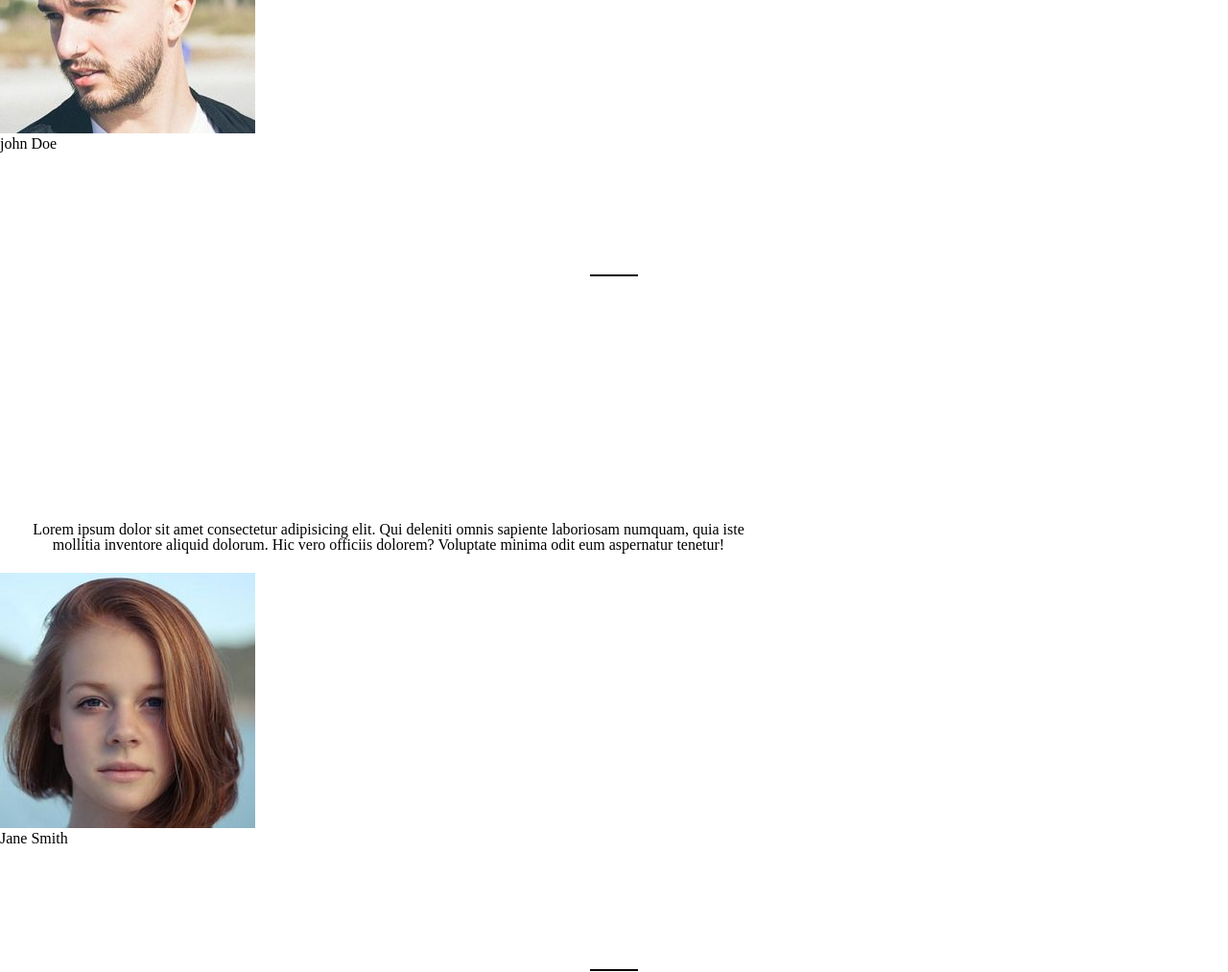
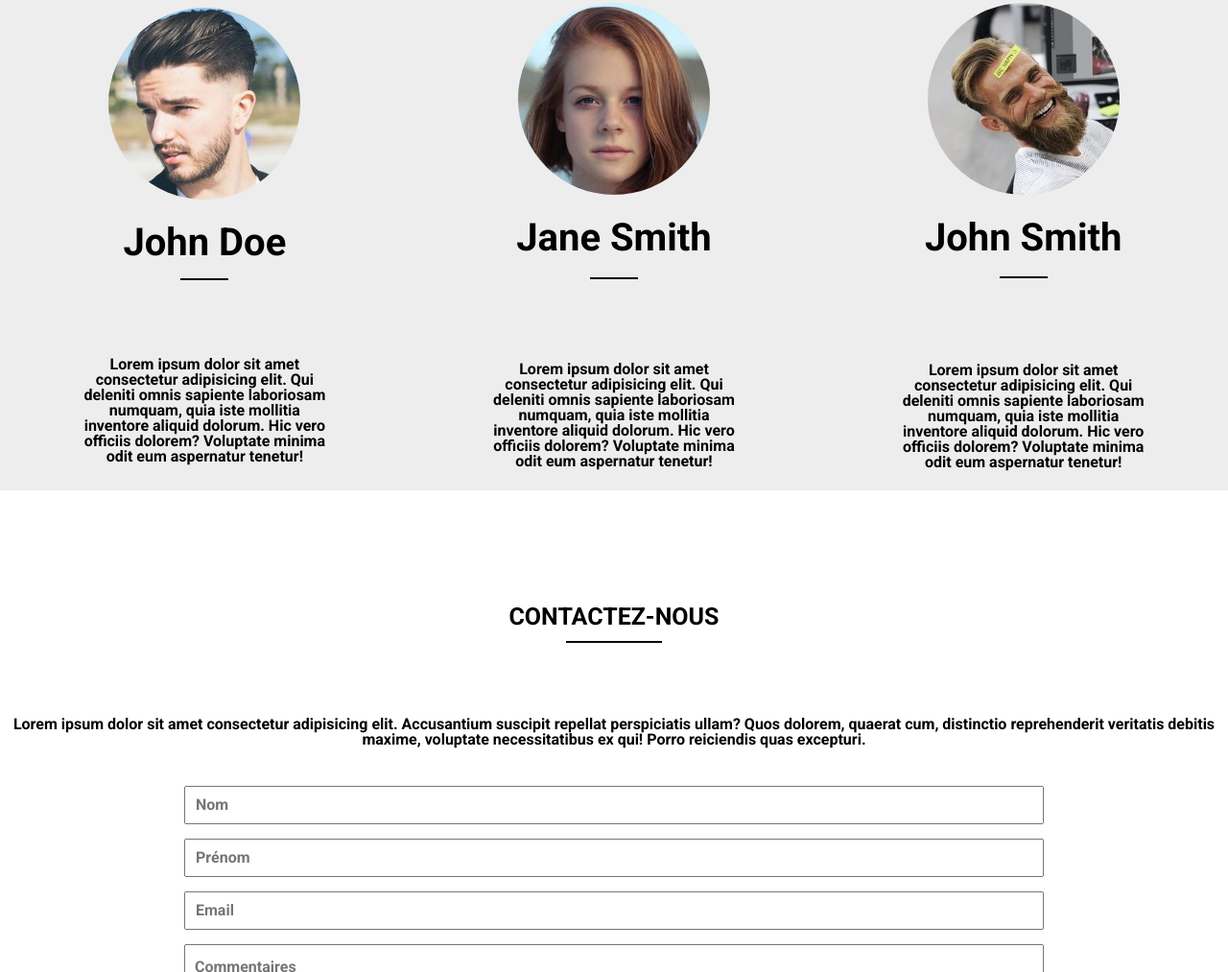
Before and after one commit to Lisadev84/MountainView, a plain HTML site: page index.html in a window 1280 px wide. Shown: the part 1787-2800 px from the top of the page at 96% size. Drawn offline with Linux system fonts and the light colour scheme.

Commit message:
CSS formulaire

```diff
--- a/CSS/style.css
+++ b/CSS/style.css
@@ -8,6 +8,7 @@
 
 body {
   width: 100%;
+  font-family: var(--font-family-roboto);
 }
 
 /* header*/
@@ -125,9 +126,8 @@ h2::after {
 }
 .reservation {
     width: 50%;
-    height: 20%;
     background-color:#015E49 ;
-    padding: 15px 35px;
+    padding: 15px 15px;
     color: white;
     border-radius: 30px;
     position: relative;
@@ -148,8 +148,71 @@ h3::after{
     text-align: center;
     padding-bottom:20px;
 }
+
+#avis {
+    display: flex;
+    flex-direction:column;
+    justify-content: space-evenly;
+    margin-bottom: 30px;
+    background-color: #ededed;
+    margin-top: 100px;
+  }
+  #article {
+    display: flex;
+  }
+  .advice {
+    display: flex;
+    flex-direction: column;
+    justify-content: center;
+    align-items: center;
+    gap: 25px;
+  }
+  .advice img {
+    width: 200px;
+    border-radius: 50%;
+  }
+  .advice h3 {
+    font-size: 40px;
+  }
 .advice p {
   width: 60%;
   text-align: center;
   margin: 21px;
 }
+
+.contact p {
+    text-align: center;
+    margin-bottom: 40px;
+}
+
+.form {
+ width: 70%;
+ margin: 0 auto;
+}
+
+.form-group {
+  display: flex;
+  justify-content: center;
+  align-items: center;
+  margin-bottom: 15px;
+
+}
+.form-control {
+  width: 100%;
+  height: 40px;
+  padding-left: 10px;
+}
+.textarea {
+  padding-top: 15px;
+  height: 300px;
+}
+button {
+  background-color : #015E49;
+  padding : 5px 40px;
+  color: white;
+}
+
+footer {
+  margin-top: 70px ;
+  padding-left: 30px;
+}
--- a/index.html
+++ b/index.html
@@ -44,10 +44,10 @@
 
         <h2>TOPS DESTINATIONS</h2>
 
-        <section class="destination" >
+        <section class="destination">
             <div class="location">
                 <img src="/sources/img/destination1.jpg" alt="">
-                <button class="reservation" >Réserver</button>
+                <button class="reservation">Réserver</button>
                 <h3>NORVEGE</h3>
                 <p> Lorem ipsum dolor, sit amet consectetur adipisicing elit. Nobis, consectetur consequatur.
                     Repudiandae doloremque omnis dolorem. Illum, recusandae quibusdam adipisci vero eius beatae
@@ -67,7 +67,7 @@
 
             <div class="location">
                 <img src="/sources/img/destination3.jpg" alt="">
-                <button class="reservation" >Réserver</button>
+                <button class="reservation">Réserver</button>
                 <h3>CANADA</h3>
                 <p> Lorem ipsum dolor, sit amet consectetur adipisicing elit. Nobis, consectetur consequatur.
                     Repudiandae doloremque omnis dolorem. Illum, recusandae quibusdam adipisci vero eius beatae
@@ -78,12 +78,13 @@
 
         <section id="avis">
             <h2>DERNIERS AVIS</h2>
-            <article>
+            <article id="article">
                 <div class="advice" id="advice">
                     <img src="/sources/img/avis1.jpg" alt="">
-                <h3>john Doe</h3>
+                    <h3>John Doe</h3>
                     <p>Lorem ipsum dolor sit amet consectetur adipisicing elit. Qui deleniti omnis sapiente laboriosam
-                    numquam, quia iste mollitia inventore aliquid dolorum. Hic vero officiis dolorem? Voluptate minima
+                        numquam, quia iste mollitia inventore aliquid dolorum. Hic vero officiis dolorem? Voluptate
+                        minima
                         odit eum aspernatur tenetur!</p>
                 </div>
 
@@ -91,7 +92,8 @@
                     <img src="/sources/img/avis2.jpg" alt="">
                     <h3>Jane Smith</h3>
                     <p>Lorem ipsum dolor sit amet consectetur adipisicing elit. Qui deleniti omnis sapiente laboriosam
-                    numquam, quia iste mollitia inventore aliquid dolorum. Hic vero officiis dolorem? Voluptate minima
+                        numquam, quia iste mollitia inventore aliquid dolorum. Hic vero officiis dolorem? Voluptate
+                        minima
                         odit eum aspernatur tenetur!</p>
                 </div>
 
@@ -99,7 +101,8 @@
                     <img src="/sources/img/avis3.jpg" alt="">
                     <h3>John Smith</h3>
                     <p>Lorem ipsum dolor sit amet consectetur adipisicing elit. Qui deleniti omnis sapiente laboriosam
-                    numquam, quia iste mollitia inventore aliquid dolorum. Hic vero officiis dolorem? Voluptate minima
+                        numquam, quia iste mollitia inventore aliquid dolorum. Hic vero officiis dolorem? Voluptate
+                        minima
                         odit eum aspernatur tenetur!</p>
                 </div>
             </article>
@@ -116,14 +119,14 @@
                     <div class="form-group ">
                         <input type="text" class="form-control" name="lastname" id="lastname" placeholder="Nom">
                     </div>
-                    <div class="form-group">
+                    <div class="form-group ">
                         <input type="text" class="form-control" name="lfirstname" id="firstname" placeholder="Prénom">
                     </div>
-                    <div class="form-group ">
+                    <div class="form-group  ">
                         <input type="email" class="form-control" name="email" id="email" placeholder="Email">
                     </div>
                     <div class="form-group">
-                        <textarea class="form-control" name="comments" id="comments" cols="30" rows="10"
+                        <textarea class="form-control textarea " name="comments" id="comments" cols="30" rows="10"
                             placeholder="Commentaires"></textarea>
                     </div>
                     <div class="submit">
```
Lines whose indentation alone changed are shown as unchanged.
